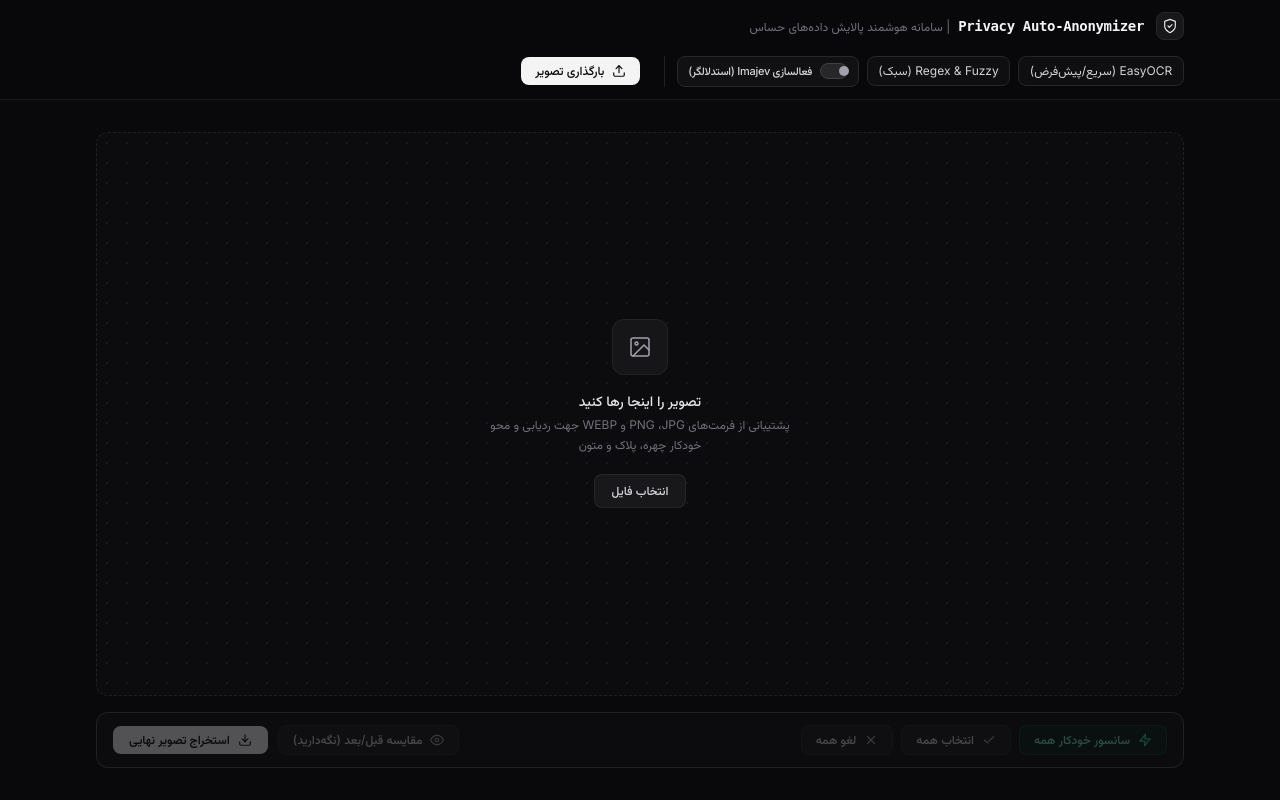
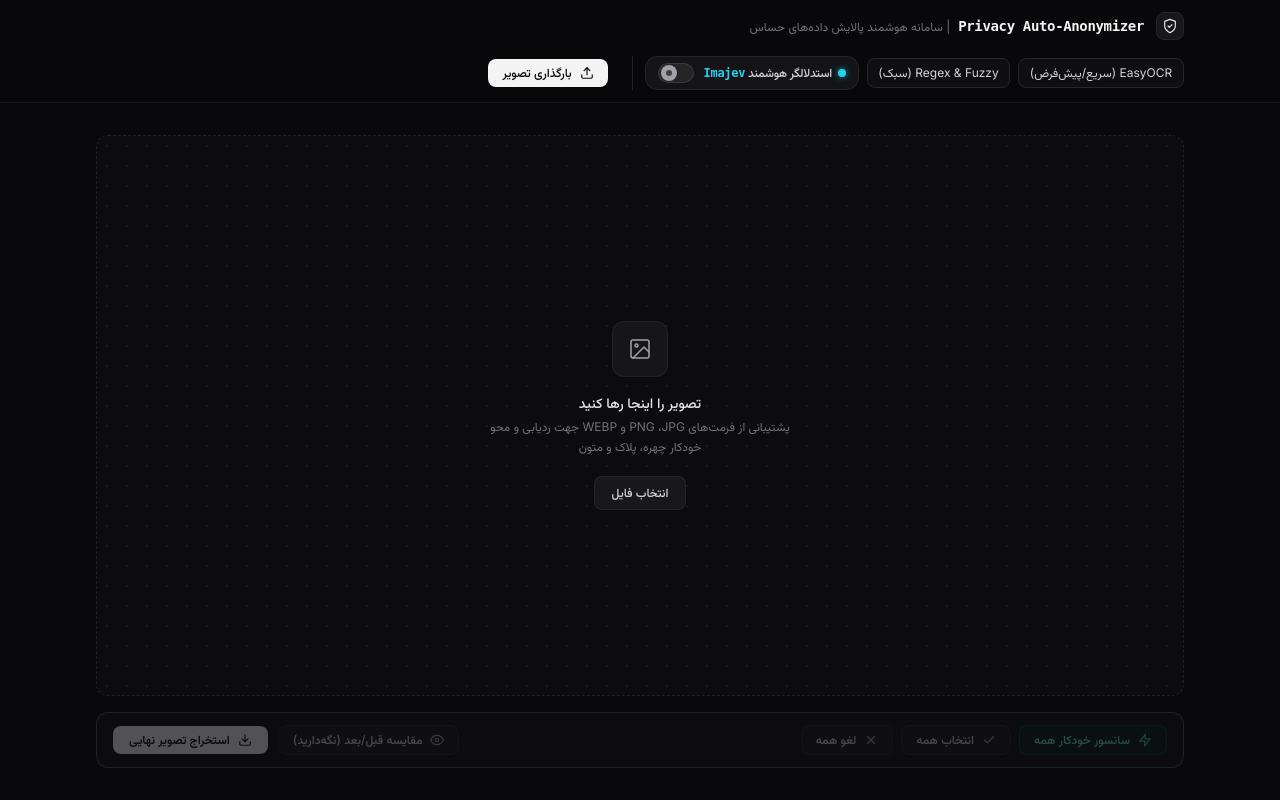
Before and after one commit to hzabbas/privacy-auto-anonymizer, a Django app: page / in a window 1280 px wide. Run offline with Django 5.2, Linux system fonts and the light colour scheme; some libraries are stand-ins or nearby versions.

Commit message:
fix: resolve Imajev toggle thumb overflow and prevent HUD callouts from overlapping log terminal

```diff
--- a/static/js/app.js
+++ b/static/js/app.js
@@ -959,20 +959,66 @@ class AnonymizerStudio {
             // Strict Y clamping: ensure labels never exceed canvas bottom
             const clampedY = Math.min(targetY, canvasH - 35);
 
-            // Connector Geometry:
-            // Lines extend completely outside the canvas bounds
+            // Adaptive Positioning: check space between canvas and dropzoneContainer bounds
+            const dropzoneRect = this.dropzone ? this.dropzone.getBoundingClientRect() : rect;
+            const spaceLeft = rect.left - dropzoneRect.left;
+            const spaceRight = dropzoneRect.right - rect.right;
+            const BADGE_WIDTH = 120;
+            const SAFE_PAD = 15;
+            const NEEDED_SPACE = BADGE_WIDTH + SAFE_PAD; // 135px
+
+            const canFitOutsideLeft = spaceLeft >= NEEDED_SPACE;
+            const canFitOutsideRight = spaceRight >= NEEDED_SPACE;
+
+            // Connector & Badge Geometry:
             let p0, p1, p2, p3;
+            let badgeLeft;
 
             if (direction === 'right') {
+                if (canFitOutsideRight) {
                     p0 = { x: sx2, y: boxCenterY };
                     p1 = { x: sx2 + 10, y: boxCenterY };
                     p2 = { x: rect.width + 8, y: clampedY };
-                p3 = { x: rect.width + 20, y: clampedY };
-            } else {
+                    p3 = { x: rect.width + 18, y: clampedY };
+                    badgeLeft = `${(rect.width + 18).toFixed(1)}px`;
+                } else if (canFitOutsideLeft) {
                     p0 = { x: sx1, y: boxCenterY };
                     p1 = { x: sx1 - 10, y: boxCenterY };
                     p2 = { x: -8, y: clampedY };
-                p3 = { x: -20, y: clampedY };
+                    p3 = { x: -18, y: clampedY };
+                    badgeLeft = `${(-BADGE_WIDTH - 18).toFixed(1)}px`;
+                } else {
+                    // Dock inside canvas right edge
+                    const targetX = rect.width - BADGE_WIDTH - 12;
+                    p0 = { x: sx2, y: boxCenterY };
+                    p1 = { x: Math.min(targetX - 8, (sx2 + targetX) / 2), y: boxCenterY };
+                    p2 = { x: targetX - 6, y: clampedY };
+                    p3 = { x: targetX - 2, y: clampedY };
+                    badgeLeft = `${targetX.toFixed(1)}px`;
+                }
+            } else {
+                // direction === 'left'
+                if (canFitOutsideLeft) {
+                    p0 = { x: sx1, y: boxCenterY };
+                    p1 = { x: sx1 - 10, y: boxCenterY };
+                    p2 = { x: -8, y: clampedY };
+                    p3 = { x: -18, y: clampedY };
+                    badgeLeft = `${(-BADGE_WIDTH - 18).toFixed(1)}px`;
+                } else if (canFitOutsideRight) {
+                    p0 = { x: sx2, y: boxCenterY };
+                    p1 = { x: sx2 + 10, y: boxCenterY };
+                    p2 = { x: rect.width + 8, y: clampedY };
+                    p3 = { x: rect.width + 18, y: clampedY };
+                    badgeLeft = `${(rect.width + 18).toFixed(1)}px`;
+                } else {
+                    // Dock inside canvas left edge (safely away from Imajev log panel!)
+                    const targetX = 12;
+                    p0 = { x: sx1, y: boxCenterY };
+                    p1 = { x: Math.max(targetX + BADGE_WIDTH + 8, (sx1 + targetX + BADGE_WIDTH) / 2), y: boxCenterY };
+                    p2 = { x: targetX + BADGE_WIDTH + 6, y: clampedY };
+                    p3 = { x: targetX + BADGE_WIDTH + 2, y: clampedY };
+                    badgeLeft = `${targetX.toFixed(1)}px`;
+                }
             }
 
             // 1. Build SVG Connector Group
@@ -1001,7 +1047,7 @@ class AnonymizerStudio {
             }
             groupEl.appendChild(polyline);
 
-            // Terminal dot at label attachment outside canvas
+            // Terminal dot at label attachment
             const dot3 = document.createElementNS('http://www.w3.org/2000/svg', 'circle');
             dot3.setAttribute('cx', p3.x.toFixed(1));
             dot3.setAttribute('cy', clampedY.toFixed(1));
@@ -1011,21 +1057,15 @@ class AnonymizerStudio {
 
             svgFragment.appendChild(groupEl);
 
-            // 2. Build Minimal HTML Callout Badge (Strictly Outside Canvas)
+            // 2. Build Minimal HTML Callout Badge (Safely positioned)
             const badge = document.createElement('div');
             badge.dataset.detectionId = det.id;
 
             badge.style.position = 'absolute';
             badge.style.top = `${clampedY.toFixed(1)}px`;
-            badge.style.width = '120px';
-            if (direction === 'right') {
-                badge.style.left = `${(rect.width + 20).toFixed(1)}px`;
+            badge.style.width = `${BADGE_WIDTH}px`;
+            badge.style.left = badgeLeft;
             badge.style.transform = 'translate(0, -50%)';
-            } else {
-                // Fixed 120px width placed strictly outside canvas with safe 20px margin (-140px to -20px)
-                badge.style.left = '-140px';
-                badge.style.transform = 'translate(0, -50%)';
-            }
 
             // High-contrast HUD aesthetics
             const borderCol = isMasked
@@ -1258,7 +1298,7 @@ class AnonymizerStudio {
             }
 
             const item = document.createElement('div');
-            item.className = 'flex flex-col gap-1.5 p-3 rounded-lg bg-zinc-900/70 border border-zinc-800/60 transition-all duration-300 opacity-0 translate-y-2 relative overflow-hidden group cursor-pointer';
+            item.className = 'group flex flex-col gap-2 p-3 rounded-xl bg-zinc-900/80 border border-zinc-800/80 hover:border-cyan-500/50 hover:bg-zinc-900 transition-all duration-200 opacity-0 translate-y-2 relative overflow-hidden cursor-pointer shadow-sm';
 
             if (logData.id) {
                 item.dataset.detectionId = logData.id;
@@ -1278,28 +1318,33 @@ class AnonymizerStudio {
                 });
             }
 
-            let actionMarkup = '';
+            let actionBadge = '';
             let barColor = 'bg-cyan-500';
+            let barDotColor = 'bg-cyan-400';
 
             if (logData.action === 'approved') {
-                actionMarkup = `<span class="text-emerald-400 font-bold tracking-widest">[APPROVED]</span>`;
-                barColor = 'bg-emerald-500';
+                actionBadge = `<span class="px-2 py-0.5 rounded text-[10px] font-bold tracking-wider font-mono bg-emerald-950/90 text-emerald-400 border border-emerald-800/80 shadow-[0_0_8px_rgba(16,185,129,0.25)]">[APPROVED]</span>`;
+                barColor = 'bg-emerald-500 shadow-[0_0_6px_rgba(16,185,129,0.5)]';
+                barDotColor = 'bg-emerald-400';
             } else if (logData.action === 'rejected') {
-                actionMarkup = `<span class="text-red-400 font-bold tracking-widest">[REJECTED]</span>`;
-                barColor = 'bg-red-500';
+                actionBadge = `<span class="px-2 py-0.5 rounded text-[10px] font-bold tracking-wider font-mono bg-rose-950/90 text-rose-400 border border-rose-800/80 shadow-[0_0_8px_rgba(244,63,94,0.25)]">[REJECTED]</span>`;
+                barColor = 'bg-rose-500 shadow-[0_0_6px_rgba(244,63,94,0.5)]';
+                barDotColor = 'bg-rose-400';
             } else if (logData.action === 'error') {
-                actionMarkup = `<span class="text-orange-500 font-bold tracking-widest">[ERROR]</span>`;
+                actionBadge = `<span class="px-2 py-0.5 rounded text-[10px] font-bold tracking-wider font-mono bg-orange-950/90 text-orange-400 border border-orange-800/80">[ERROR]</span>`;
                 barColor = 'bg-orange-500';
+                barDotColor = 'bg-orange-400';
             } else {
-                actionMarkup = `<span class="text-cyan-400 font-bold tracking-widest">[INFO]</span>`;
+                actionBadge = `<span class="px-2 py-0.5 rounded text-[10px] font-bold tracking-wider font-mono bg-cyan-950/90 text-cyan-400 border border-cyan-800/80 shadow-[0_0_8px_rgba(6,182,212,0.25)]">[INFO]</span>`;
             }
 
-            let title = logData.entity ? logData.entity.toUpperCase() : 'SYSTEM';
-            if (logData.text_preview) title += ` - "${logData.text_preview}"`;
+            let entityName = logData.entity ? logData.entity.toUpperCase() : 'SYSTEM';
+            if (logData.text_preview) entityName += ` "${logData.text_preview}"`;
 
-            let messageMarkup = logData.message ? `<div class="text-[11px] text-zinc-300 mt-1">${this.escapeHtml(logData.message)}</div>` : '';
-            if (logData.reason && !logData.message) {
-                 messageMarkup = `<div class="text-[11px] text-zinc-300 mt-1">Reason: ${this.escapeHtml(logData.reason)}</div>`;
+            let messageMarkup = '';
+            const msg = logData.message || (logData.reason ? `دلیل تصمیم: ${logData.reason}` : '');
+            if (msg) {
+                messageMarkup = `<div class="text-[11px] text-zinc-300 leading-relaxed font-sans px-0.5" dir="auto">${this.escapeHtml(msg)}</div>`;
             }
 
             let metricsMarkup = '';
@@ -1308,33 +1353,38 @@ class AnonymizerStudio {
                 const unkPercent = logData.unknown_prob !== undefined ? Math.round(logData.unknown_prob * 100) : 0;
 
                 metricsMarkup = `
-                    <div class="flex items-center gap-4 mt-1.5 text-[10px]">
-                        <div class="flex-1">
-                            <div class="flex justify-between mb-1">
-                                <span class="text-zinc-400">Confidence</span>
-                                <span class="text-zinc-200">${confPercent}%</span>
+                    <div class="flex flex-col gap-1.5 pt-2 border-t border-zinc-800/60 text-[10px] font-mono select-none" dir="ltr">
+                        <div class="flex items-center gap-2">
+                            <span class="text-zinc-400 w-16 flex-shrink-0 flex items-center gap-1">
+                                <span class="w-1.5 h-1.5 rounded-full ${barDotColor}"></span>
+                                Conf
+                            </span>
+                            <div class="flex-1 bg-zinc-950 rounded-full h-1.5 overflow-hidden border border-zinc-800/80">
+                                <div class="${barColor} h-full rounded-full transition-all duration-500" style="width: ${confPercent}%"></div>
                             </div>
-                            <div class="w-full bg-zinc-800 rounded-full h-1.5 overflow-hidden">
-                                <div class="${barColor} h-full rounded-full" style="width: ${confPercent}%"></div>
+                            <span class="text-zinc-200 font-semibold w-7 text-right">${confPercent}%</span>
                         </div>
+                        <div class="flex items-center gap-2">
+                            <span class="text-zinc-400 w-16 flex-shrink-0 flex items-center gap-1">
+                                <span class="w-1.5 h-1.5 rounded-full bg-amber-400"></span>
+                                Unknown
+                            </span>
+                            <div class="flex-1 bg-zinc-950 rounded-full h-1.5 overflow-hidden border border-zinc-800/80">
+                                <div class="bg-amber-400 h-full rounded-full transition-all duration-500" style="width: ${unkPercent}%"></div>
                             </div>
-                        <div class="flex-1">
-                            <div class="flex justify-between mb-1">
-                                <span class="text-zinc-400">Unknown Prob</span>
-                                <span class="text-zinc-200">${unkPercent}%</span>
-                            </div>
-                            <div class="w-full bg-zinc-800 rounded-full h-1.5 overflow-hidden">
-                                <div class="bg-amber-500 h-full rounded-full" style="width: ${unkPercent}%"></div>
-                            </div>
+                            <span class="text-amber-400/90 font-semibold w-7 text-right">${unkPercent}%</span>
                         </div>
                     </div>
                 `;
             }
 
             item.innerHTML = `
-                <div class="flex items-center justify-between text-xs font-mono">
-                    <span class="text-zinc-100 font-semibold">${title}</span>
-                    ${actionMarkup}
+                <div class="flex items-center justify-between gap-2" dir="ltr">
+                    <div class="flex items-center gap-1.5 overflow-hidden">
+                        ${actionBadge}
+                        <span class="text-[10px] font-semibold text-zinc-300 bg-zinc-800/90 border border-zinc-700/60 px-1.5 py-0.5 rounded tracking-wider uppercase truncate">${this.escapeHtml(entityName)}</span>
+                    </div>
+                    <span class="text-[9px] font-mono text-zinc-500 bg-zinc-950/60 px-1.5 py-0.5 rounded border border-zinc-800 flex-shrink-0">#${String(index + 1).padStart(2, '0')}</span>
                 </div>
                 ${messageMarkup}
                 ${metricsMarkup}
@@ -1345,7 +1395,7 @@ class AnonymizerStudio {
                 item.classList.remove('opacity-0', 'translate-y-2');
                 item.classList.add('opacity-100', 'translate-y-0');
                 container.scrollTop = container.scrollHeight;
-            }, index * 90);
+            }, index * 80);
         });
     }
 
--- a/templates/anonymizer/index.html
+++ b/templates/anonymizer/index.html
@@ -95,12 +95,17 @@
                     </select>
 
                     <!-- Imajev VLM Toggle Switch -->
-                    <label for="imajevToggle" class="relative inline-flex items-center gap-2 cursor-pointer select-none bg-zinc-900/60 hover:bg-zinc-900 border border-zinc-800 hover:border-zinc-700 text-zinc-300 hover:text-white rounded-lg px-2.5 py-1.5 transition-all">
+                    <label for="imajevToggle" class="relative inline-flex items-center gap-2.5 cursor-pointer select-none bg-zinc-900/80 hover:bg-zinc-850 border border-zinc-800 hover:border-cyan-500/40 text-zinc-300 hover:text-white rounded-xl px-3 py-1.5 transition-all duration-200 shadow-sm group">
+                        <span class="text-xs font-medium tracking-tight text-zinc-300 group-hover:text-zinc-100 flex items-center gap-1.5">
+                            <span class="inline-block w-2 h-2 rounded-full bg-cyan-400 shadow-[0_0_6px_rgba(6,182,212,0.8)]"></span>
+                            <span>استدلالگر هوشمند <span class="font-mono text-cyan-400 font-semibold">Imajev</span></span>
+                        </span>
                         <input type="checkbox" id="imajevToggle" class="sr-only peer">
-                        <div class="w-7 h-4 bg-zinc-800 rounded-full border border-zinc-700 peer-checked:bg-cyan-950 peer-checked:border-cyan-500/80 transition-colors relative flex items-center">
-                            <span class="w-2.5 h-2.5 bg-zinc-400 peer-checked:bg-cyan-400 rounded-full transition-transform duration-200 translate-x-0.5 peer-checked:translate-x-3.5 shadow-sm"></span>
+                        <div dir="ltr" class="w-9 h-5 bg-zinc-800/90 peer-checked:bg-cyan-950 rounded-full border border-zinc-700/80 peer-checked:border-cyan-400/90 transition-all duration-300 relative flex items-center p-0.5 peer-checked:shadow-[0_0_10px_rgba(6,182,212,0.4)]">
+                            <span class="w-4 h-4 bg-zinc-400 peer-checked:bg-cyan-400 rounded-full transition-all duration-300 transform translate-x-0 peer-checked:translate-x-4 shadow-sm flex items-center justify-center">
+                                <span class="w-1.5 h-1.5 rounded-full bg-zinc-700 peer-checked:bg-cyan-950 transition-colors"></span>
+                            </span>
                         </div>
-                        <span class="text-[11px] font-medium tracking-tight">فعالسازی Imajev (استدلالگر)</span>
                     </label>
                 </div>
 
@@ -192,7 +197,7 @@
             </div>
 
             <!-- Imajev VLM Reasoning Terminal Log Panel -->
-            <aside id="imajevLogPanel" class="hidden flex-col bg-[#0c0c0e] border border-zinc-800/80 rounded-xl overflow-hidden shadow-2xl transition-all duration-300 min-h-[380px] lg:min-h-0">
+            <aside id="imajevLogPanel" class="hidden flex-col bg-[#0c0c0e]/95 backdrop-blur-md border border-zinc-800/90 rounded-2xl overflow-hidden shadow-2xl transition-all duration-300 min-h-[400px] lg:min-h-0 z-30 relative">
                 <!-- Terminal Header -->
                 <div class="flex items-center justify-between px-3.5 py-2.5 bg-zinc-900/90 border-b border-zinc-800/80 select-none">
                     <div class="flex items-center gap-2">
```
Lines whose indentation alone changed are shown as unchanged.
